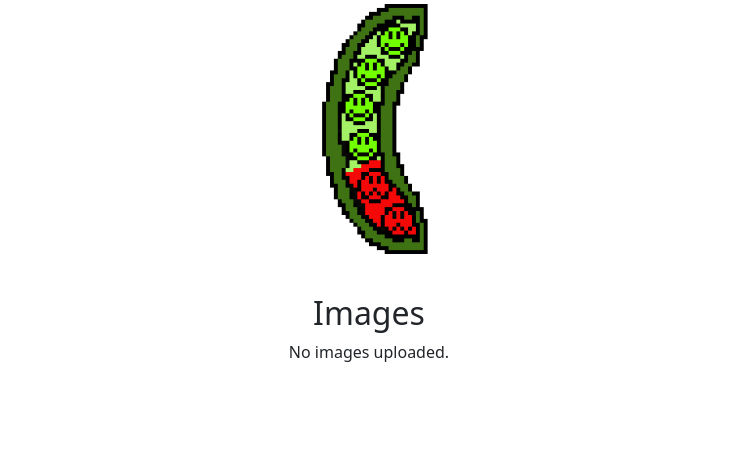
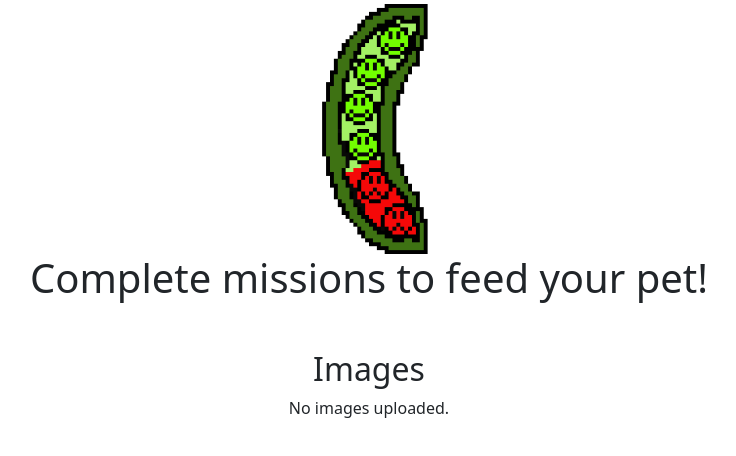
Before and after one commit to hazribo/ECM2434-Coursework, a Django app: a page that uses WebApp/templates/WebApp/profile.html in a window 1280 px wide. Shown: the part 370-826 px from the top of the page, without its empty margins (271-1007 px from the left). Before the commit the page ends 732 px from the top, so only its background shows below. Run offline with Django 5.2, Linux system fonts and the light colour scheme; the visitor is signed in with stand-in values (Sample User, id 1); data comes from the database, SQL or seed files in the repository; data that the repository does not hold is empty; some libraries are stand-ins or nearby versions.

Commit message:
Profile text pet.html

```diff
--- a/WebApp/templates/WebApp/profile.html
+++ b/WebApp/templates/WebApp/profile.html
@@ -98,6 +98,7 @@
     <div style="text-align: center;">
         <img src="{% static 'BPfour.png' %}" alt="Bean" width="250" height="250" />
     </div>
+    <h1 style="text-align: center;">Complete missions to feed your pet!</h1>
 </div>
 
 <!-- To show all a user's images on their profile: -->
```
